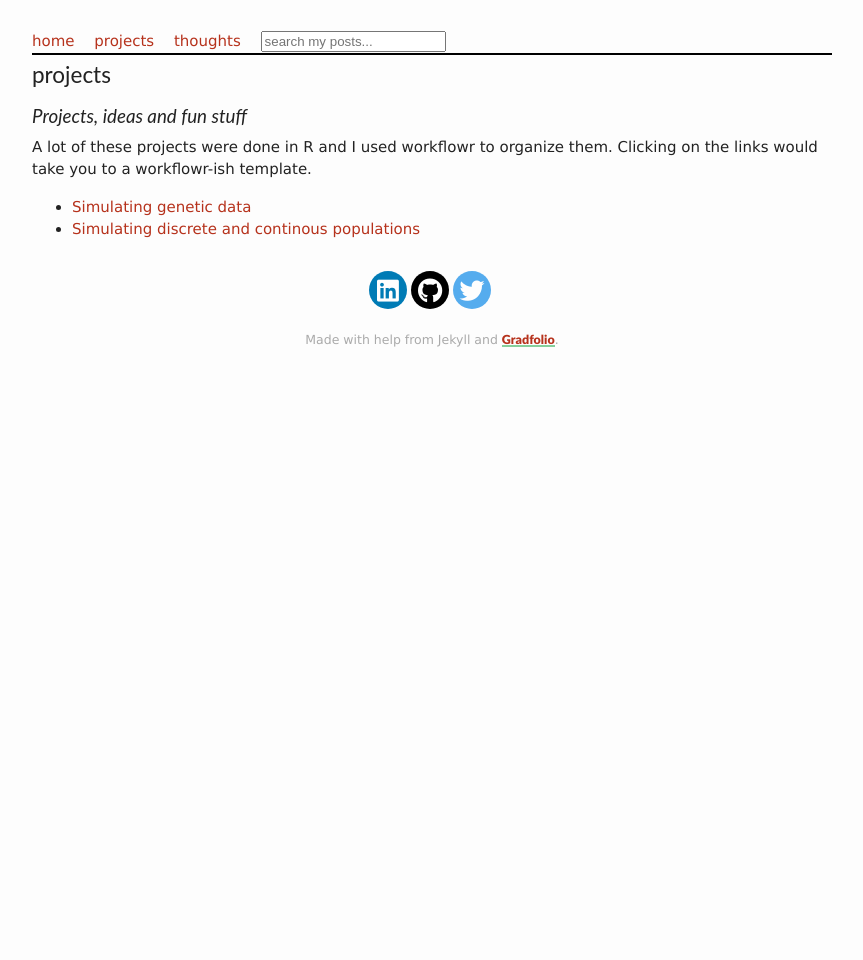
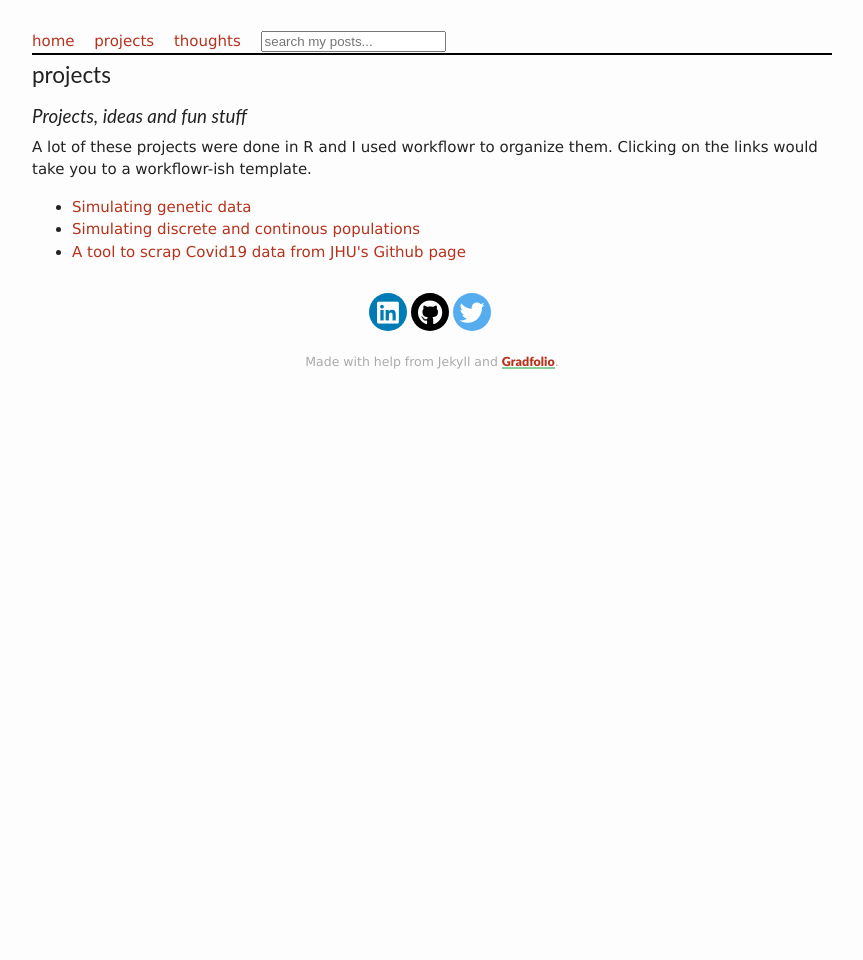
Before and after one commit to tobbyxy/temipete.github.io, a Jekyll site: the page built from projects/index.html, in a window 1280 px wide. Shown: the whole page, without its empty margins (208-1071 px from the left). Built offline with Jekyll 4.4.1, drawn with Linux system fonts in a browser that asks for light colours; nearby versions of some CDN libraries; comment, search, counter and statistics services are not loaded.

Commit message:
Updated wbsite

```diff
--- a/projects/index.html
+++ b/projects/index.html
@@ -16,5 +16,6 @@
 <ul>
   <li> <a href="https://temipete.github.io/isiro/docs/simulating_genotypes.html" target="_blank" rel="noopener noreferrer">Simulating genetic data</a> </li>
   <li> <a href="https://temipete.github.io/isiro/docs/simulating_populations.html" target="_blank" rel="noopener noreferrer">Simulating discrete and continous populations</a> </li>
+  <li> <a href="https://temipete.github.io/isiro/docs/covid19Scrapper.html" target="_blank" rel="noopener noreferrer">A tool to scrap Covid19 data from JHU's Github page</a> </li>
 
 </ul>
```
